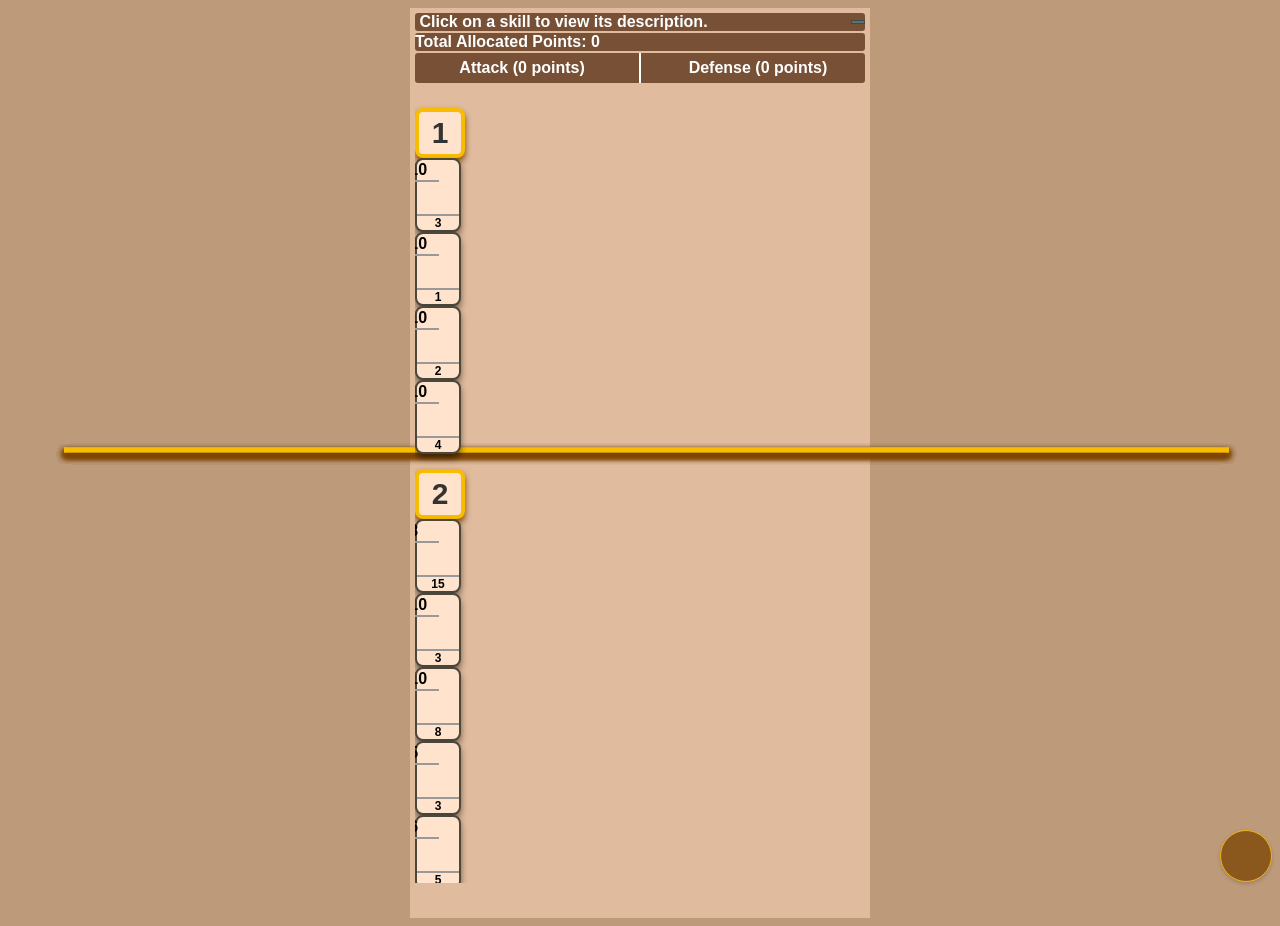
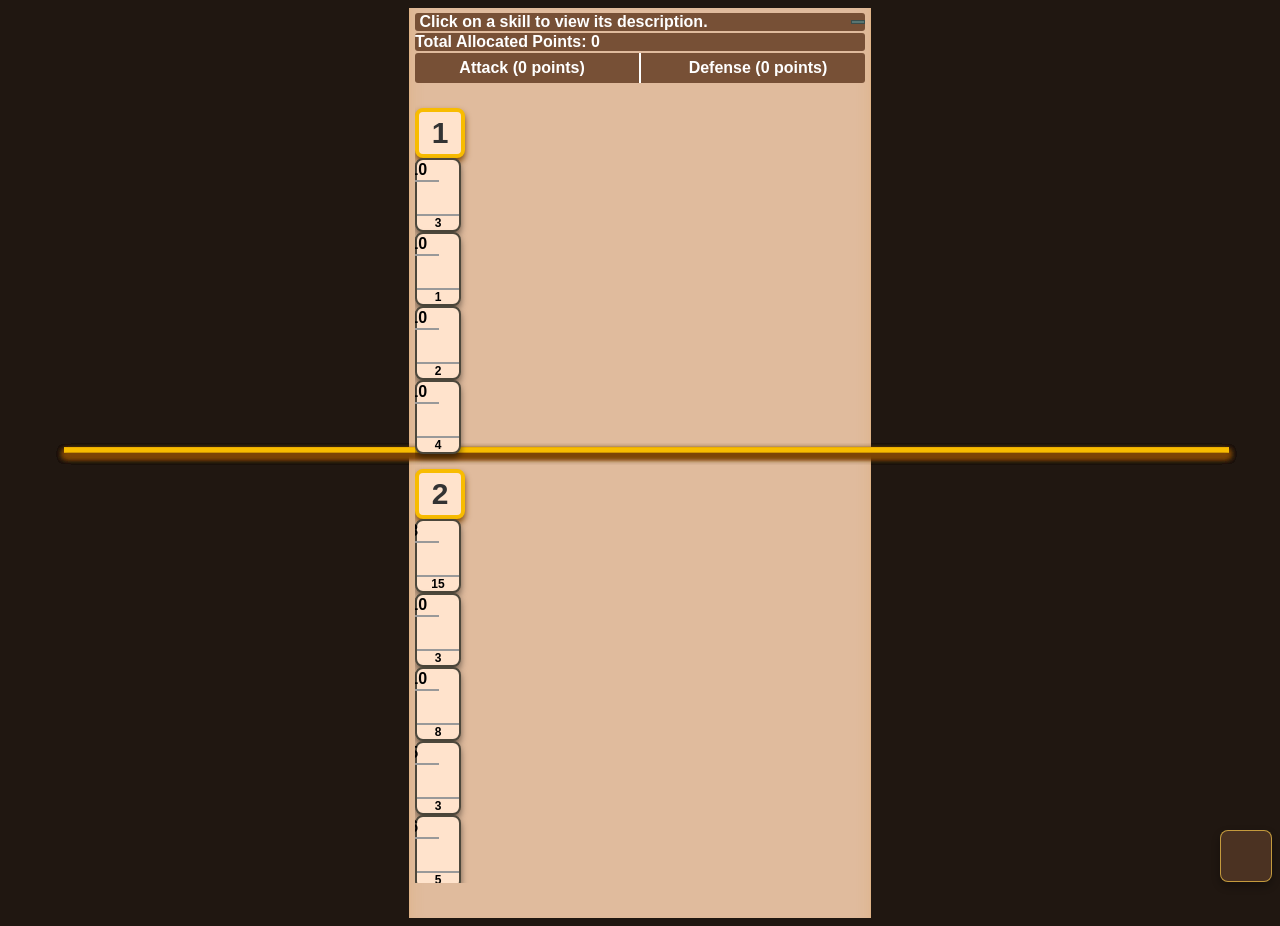

New design changes

--- a/simulators/hol_simulator/styles.css
+++ b/simulators/hol_simulator/styles.css
@@ -1,10 +1,40 @@
 body {
-    background-color: #bd9a79;
+    min-height: 100vh;
+    background-color: #201711;
+    background-image: url("../../img_base/bg.png");
+    background-position: center center;
+    background-repeat: no-repeat;
+    background-size: cover;
+    background-attachment: fixed;
     font-family: Arial, sans-serif;
 }
 
-.scrollable-content::-webkit-scrollbar {
-    display: none !important;
+html {
+    scrollbar-width: thin;
+    scrollbar-color: #9a6a45 #332318;
+}
+
+::-webkit-scrollbar {
+    width: 10px;
+    background-color: transparent;
+}
+
+::-webkit-scrollbar-track {
+    background-color: #332318;
+}
+
+::-webkit-scrollbar-thumb {
+    background-color: #9a6a45;
+    border: 2px solid #332318;
+    border-radius: 999px;
+}
+
+::-webkit-scrollbar-thumb:hover {
+    background-color: #be8b56;
+}
+
+::-webkit-scrollbar-thumb:active {
+    background-color: #d79b42;
 }
 
 .container {
@@ -15,6 +45,10 @@ body {
     min-height: 100vh;
     margin: auto;
     user-select: none;
+    border-inline: 1px solid rgba(215, 155, 66, 0.24);
+    box-shadow:
+        inset 12px 0 18px -18px rgba(215, 155, 66, 0.42),
+        inset -12px 0 18px -18px rgba(215, 155, 66, 0.42);
 }
 
 .slot {
@@ -281,43 +315,61 @@ body {
     overflow-x: hidden;
     width: 100%;
     padding-top: 10px;
+    scrollbar-width: thin;
+    scrollbar-color: #9a6a45 #332318;
 }
 
 .scrollable-content::-webkit-scrollbar {
-    display: none !important;
+    width: 8px;
+}
+
+.scrollable-content::-webkit-scrollbar-track {
+    background-color: #332318;
+}
+
+.scrollable-content::-webkit-scrollbar-thumb {
+    background-color: #9a6a45;
+    border: 2px solid #332318;
+    border-radius: 999px;
 }
 
 /* Home button */
 .home-icon-link {
     position: fixed;
-    right: 10px;
-    top: 95%;
-    transform: translateY(-50%);
+    right: 10px !important;
+    bottom: 20px !important;
+    top: auto !important;
+    transform: none !important;
     width: 50px;
     height: 50px;
     z-index: 1000;
     text-decoration: none;
-    opacity: 0.8;
-    transition: opacity 0.3s ease-in-out;
+    opacity: 0.95;
+    transition: opacity 0.2s ease, transform 0.2s ease;
 }
 
 .home-icon {
-    background-color: #7e4606;
-    border: 1px solid #f8bc00;
-    border-radius: 50%;
+    background: rgba(96, 65, 44, 0.72);
+    border: 1px solid rgba(243, 194, 74, 0.78);
+    border-radius: 8px;
     width: 100%;
     height: 100%;
     display: flex;
     align-items: center;
     justify-content: center;
-    box-shadow: 0 2px 4px rgba(0, 0, 0, 0.2);
+    box-shadow: 0 4px 10px rgba(0, 0, 0, 0.35);
 }
 
 .home-icon i {
-    color: #4c473b;
-    font-size: 18px;
+    color: #f3c24a;
+    font-size: 20px;
 }
 
-.home-icon-link .home-icon i {
+.home-icon-link:hover {
+    opacity: 1;
+    transform: translateY(-1px) !important;
+}
+
+.home-icon-link:hover .home-icon i {
     color: #f8bc00;
 }
